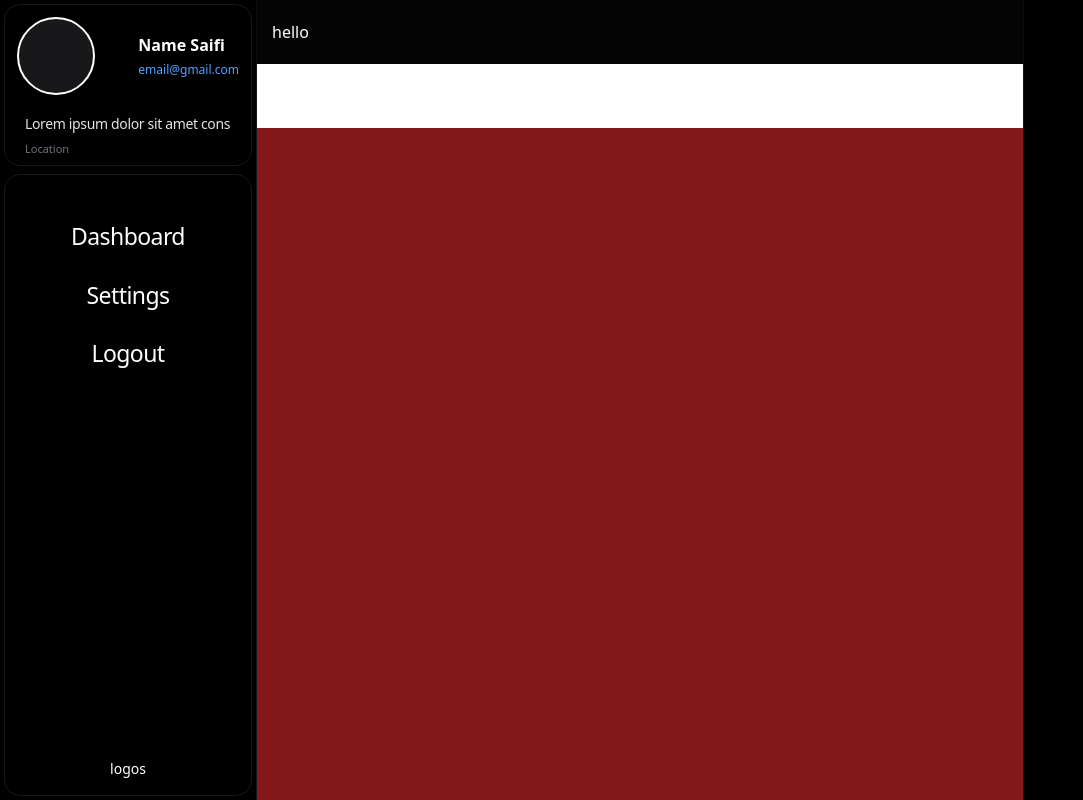
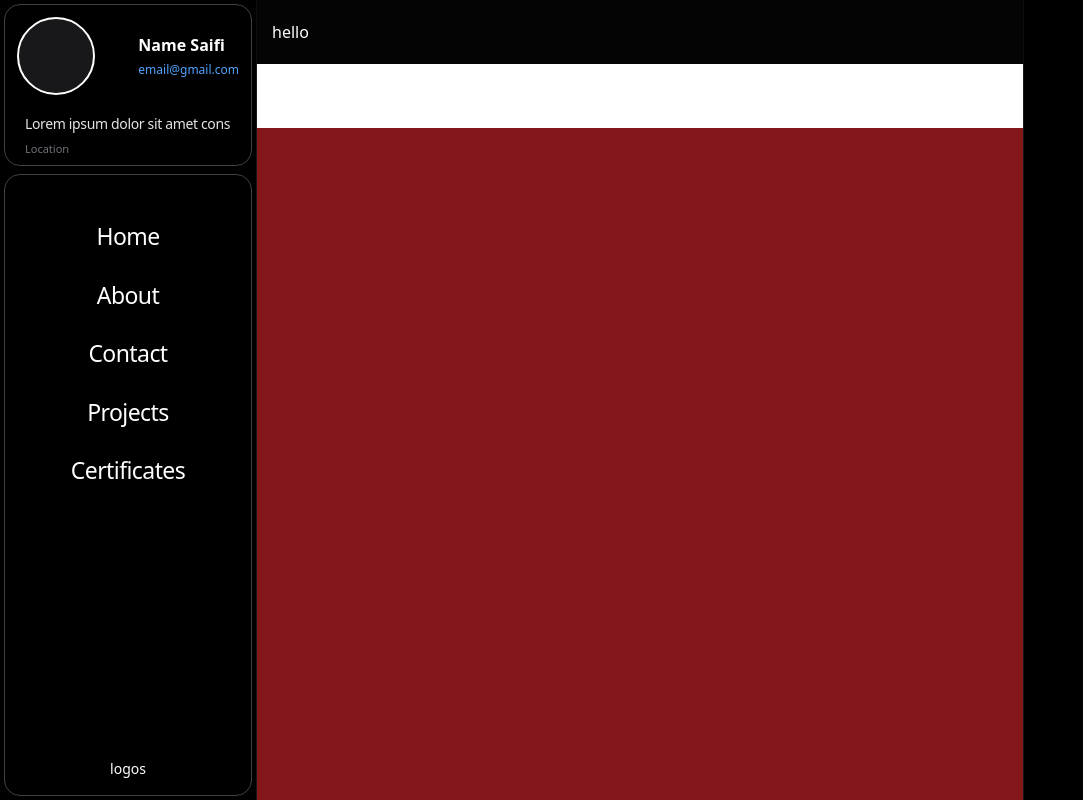
Before and after one commit to ayan-011/Portfolio, a React (Vite) app: page / in a window 1280 px wide. Shown: the whole page, without its empty margins (0-1083 px from the left). Built offline with nearby package versions, Linux system fonts and the light colour scheme.

Commit message:
pagination

```diff
--- a/src/App.jsx
+++ b/src/App.jsx
@@ -1,21 +1,13 @@
-import React from 'react'
+
 import {  Route, Routes } from "react-router-dom";
-import { useRoutes } from 'react-router-dom';
 import Dashboard from './dashboard';
 
 export const App = () => {
   return (
     <div>
-
-    <Routes>
-				<Route
-					path='/'
-					element={
-						<Dashboard />
-					}
-				/>
-
-    </Routes>
+      <Routes>
+        <Route path="/*" element={<Dashboard />} />
+      </Routes>
 
         </div>
   )
--- /dev/null
+++ b/src/Middle/Contact.jsx
@@ -0,0 +1,9 @@
+import React from 'react'
+
+const Contact = () => {
+  return (
+    <div>Contact</div>
+  )
+}
+
+export default Contact
--- a/src/leftSidebar.jsx
+++ b/src/leftSidebar.jsx
@@ -1,11 +1,17 @@
 import React from 'react';
+import { NavLink } from 'react-router-dom';
 
-const buttons = [
-  { label: 'Dashboard', path: '/' },
-  { label: 'Settings', path: '/' },
-  { label: 'Logout', path: '/' },
-];
 const LeftSidebar = () => {
+
+ const links = [
+    { name: 'Home', to: '/home' },
+    { name: 'About', to: '/about' },
+    { name: 'Contact', to: '/contact' },
+    { name: 'Projects', to: '/projects' },
+    { name: 'Certificates', to: '/certificates' },
+  ];
+
+
   return (
     <>
 
@@ -13,7 +19,7 @@ const LeftSidebar = () => {
     <div className="w-full  h-full bg-black rounded-lg   gap-y-2 md:flex flex-col   overflow-y-auto scrollbar-hidden hidden  ">
 
       {/* Profile Card */}
-      <div className="rounded-2xl w-full border border-zinc-900 flex flex-col">
+      <div className="rounded-2xl w-full border border-[#3e4144] flex flex-col">
         <div className="w-full rounded-2xl overflow-hidden">
           <div className="w-full flex p-3 gap-3 items-center text-white flex-wrap bg-red-90  justify-between">
 
@@ -43,18 +49,22 @@ const LeftSidebar = () => {
       </div>
 
       {/* Buttons Section */}
-      <div className="rounded-2xl w-full h-screen py-8 flex flex-col relative border  border-zinc-900 ">
+      <div className="rounded-2xl w-full h-screen py-8 flex flex-col relative border  border-[#3e4144] ">
 
         <div className="buttons flex flex-col">
-          {buttons.map((btn, index) => (
-            <button
-             key={index}
-             to={btn.path}
-              className="p-3 font-inherit  md:text-[23px] tracking-tight text-white hover:bg-zinc-950   w-full transition-all duration-200 cursor-pointer"
+
+            {links.map(({ name, to }) => (
+            <NavLink
+              key={to}
+              to={to}
+              className={({ isActive }) =>
+                `p-3 font-inherit md:text-[23px] tracking-tight text-white w-full transition-all duration-200 cursor-pointer items-center justify-center flex ${isActive ? 'hover:bg-zinc-950 font-bold' : 'hover:bg-zinc-950 '}`
+              }
             >
-             {btn.label}
-            </button>
+              {name}
+            </NavLink>
           ))}
+
         </div>
 
         {/* Bottom Logo */}
@@ -71,13 +81,13 @@ const LeftSidebar = () => {
 
      {/* for mobiles */}
 
-     <div className="bg-zinc-900 w-full py-3 h-full md:hidden flex rounded-md flex-col items-center gap-2 ">
+     <div className="bg-zinc-900 w-full py-3 h-full md:hidden flex rounded-md flex-col items-center gap-2 border-[#3e4144] border-[1px]">
           <div className="profilePhoto w-fit bg-red-90 flex flex-col justify-center items-center gap-2 h-fit p-1 ">
-            <div className="w-13 h-13 rounded-full bg-black border-[1px]  border-zinc-500"></div>
-            <span className="name text-white text-[12px]" >Name Saifi</span>
+            <div className="w-13 h-13 rounded-full bg-black border-[1px]  border-[#3e4144]"></div>
+            <span className="name text-white text-[10px]" >Name Saifi</span>
           </div>
 
-          <div className="icons w-full h-full bg-red-90 py-6 border-t-[1px] border-b-0 border-r-0 border-l-0 border-zinc-800 ">
+          <div className="icons w-full h-full bg-red-90 py-6 border-t-[1px] border-b-0 border-r-0 border-l-0 border-[#3e4144] ">
             <div className=" flex flex-col items-center  gap-6">
               <div className="w-9 h-9 bg-black"></div>
               <div className="w-9 h-9 bg-black"></div>
```
